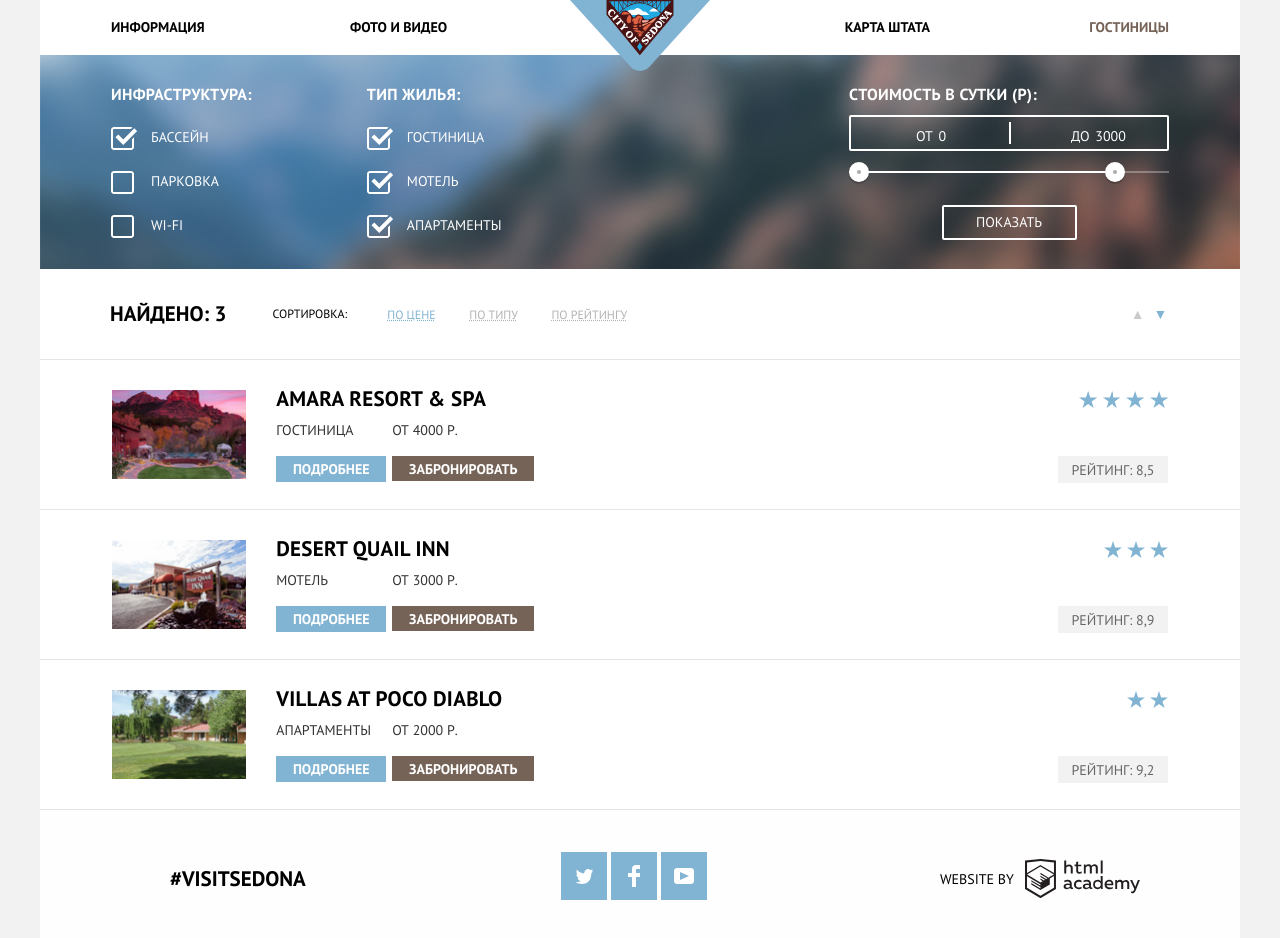
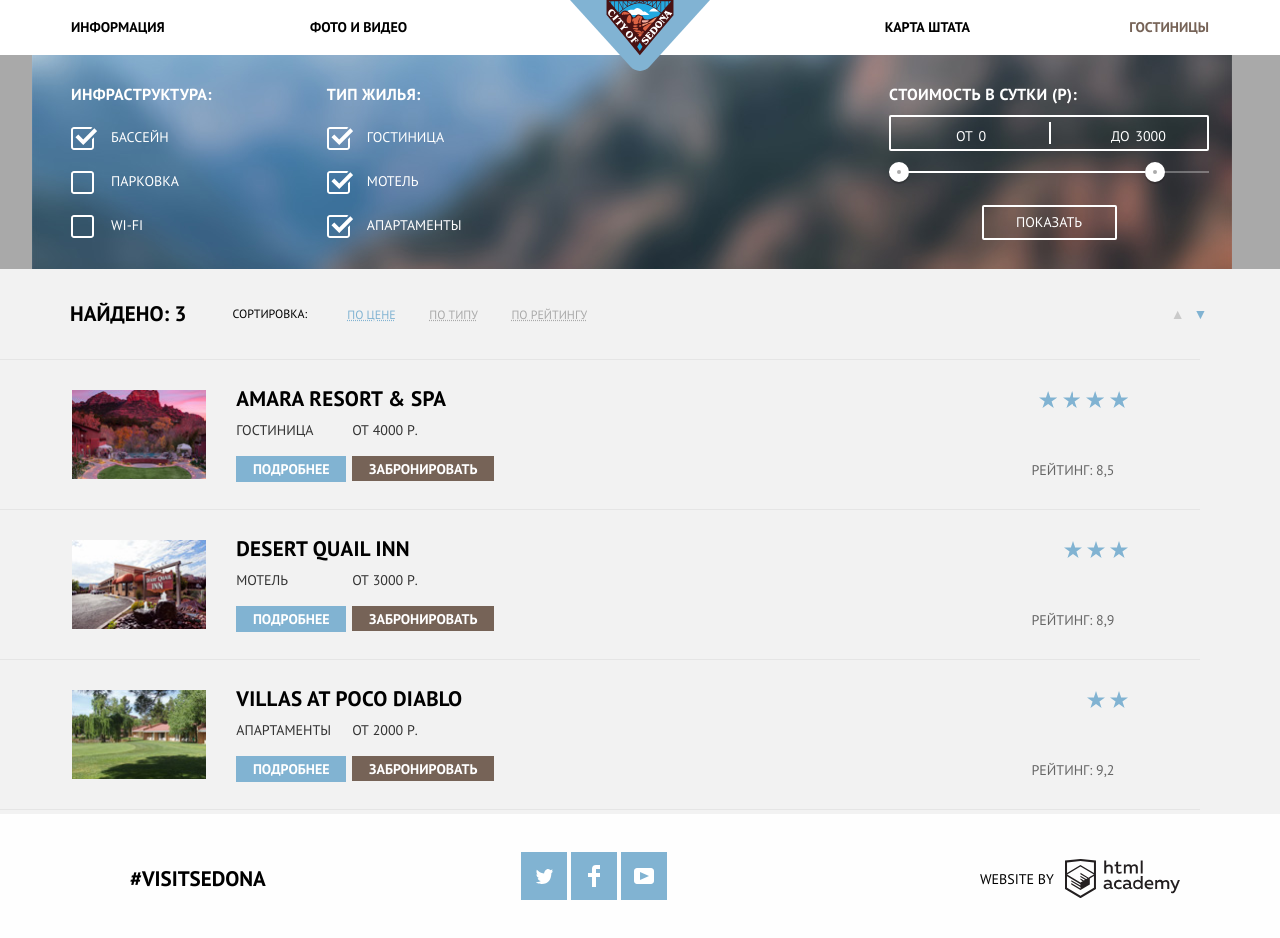
Before and after one commit to ElizabethSh/1061045-sedona-26, a plain HTML site: page catalog.html in a window 1280 px wide. Drawn offline with Linux system fonts and the light colour scheme.

Commit message:
Update catalog.html

```diff
--- a/catalog.html
+++ b/catalog.html
@@ -10,7 +10,8 @@
 </head>
 
 <body>
-  <header class="container main-header">
+  <div class="wrapper">
+  <header class="main-header">
     <a class="main-header-logo" href="index.html">
       <img src="img/logo-sedona.svg" width="140" height="71" alt="Логотип Sedona">
     </a>
@@ -24,7 +25,7 @@
     </nav>
   </header>
 
-  <main class="container">
+  <main>
     <h1 class="visually-hidden">Варианты размещения-Седона</h1>
     <section class="filter-search">
       <h2 class="visually-hidden">Фильтр выбора размещения</h2>
@@ -177,7 +178,7 @@
     </section>
   </main>
 
-  <footer class="container main-footer">
+  <footer class="main-footer">
     <div class="footer-wrapper">
     <p class="footer-link">
       <a href="">#visitsedona</a>
@@ -223,6 +224,7 @@
     </p>
   </div>
   </footer>
+</div>
 </body>
 
 </html>
```
